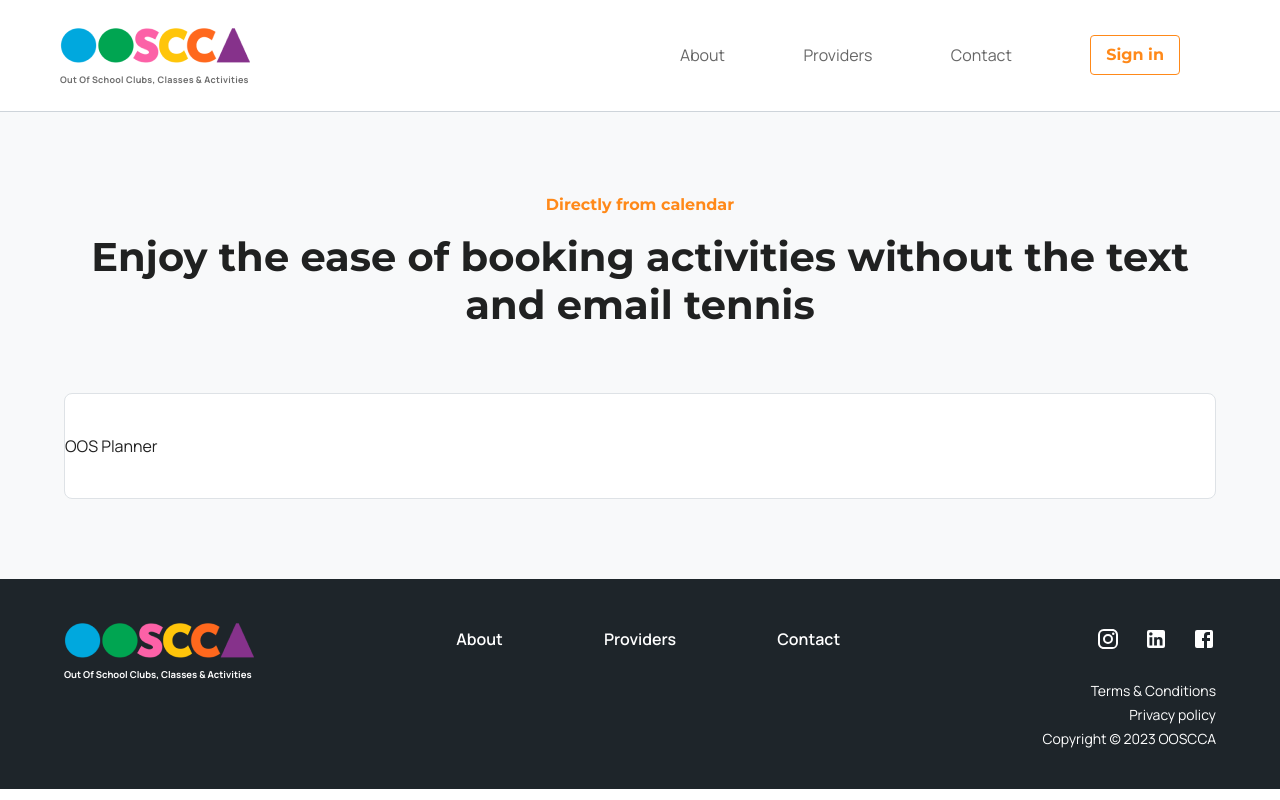
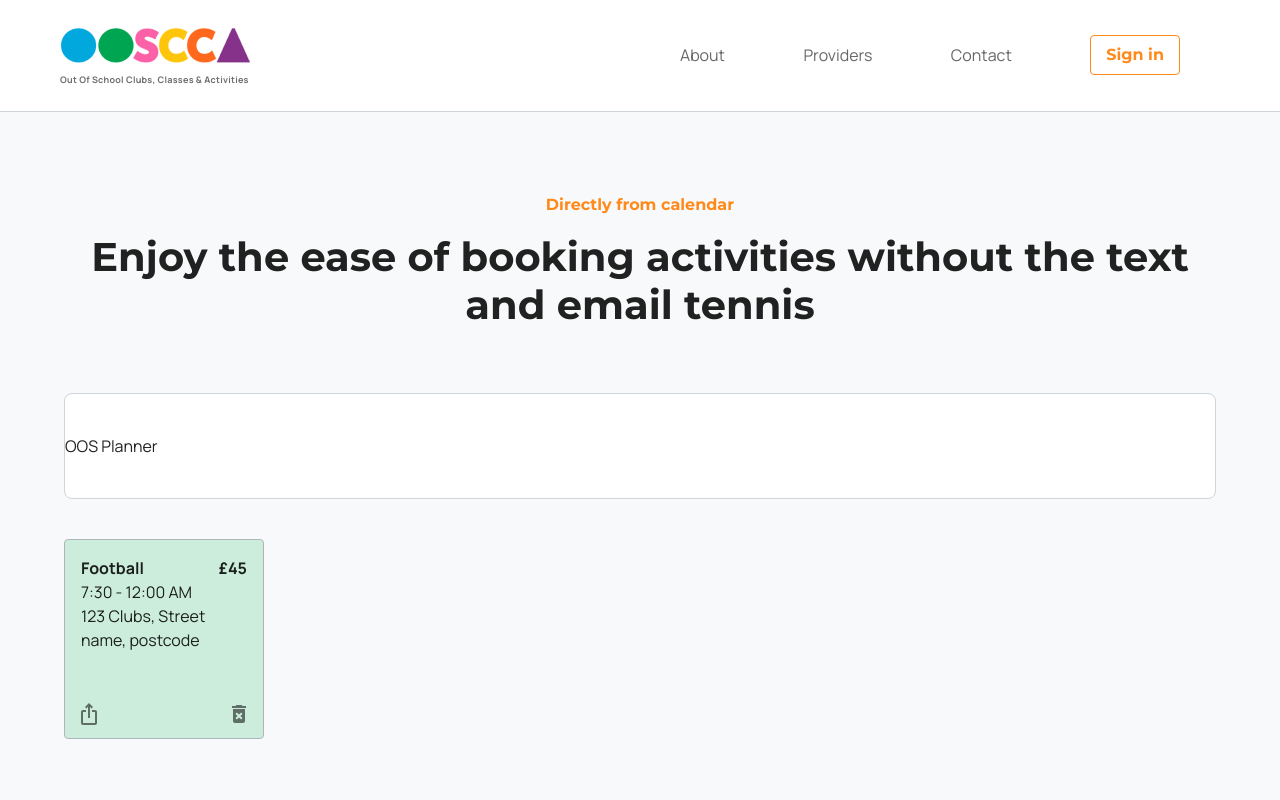
Before and after one commit to digital-brother/ooscca-fe, a Next.js app: page /booking in a window 1280 px wide. Shown: the top 800 px of the page. Built offline with nearby package versions, Linux system fonts and the light colour scheme.

Commit message:
Add booking component

```diff
--- a/src/app/booking/OOSPlannerSection.js
+++ b/src/app/booking/OOSPlannerSection.js
@@ -1,8 +1,52 @@
-import { Box, Container, Typography } from "@mui/material";
+import { Box, Button, Container, IconButton, Typography } from "@mui/material";
+import IosShareIcon from "@mui/icons-material/IosShare";
+import DeleteForeverIcon from "@mui/icons-material/DeleteForever";
+
+function Booking() {
+  const booking = {
+    type: "Football",
+    time: "7:30 - 12:00 AM",
+    address: "123 Clubs, Street name, postcode",
+    price: 45,
+  };
+
+  return (
+    <Box
+      sx={{
+        mt: 5,
+        display: "flex",
+        flexDirection: "column",
+        maxWidth: 200,
+        minHeight: 200,
+        p: 2,
+        position: "relative",
+        border: "1px solid",
+        borderColor: "grey.400",
+        borderRadius: 1,
+        bgcolor: "green.100",
+      }}
+    >
+      <Box sx={{ display: "flex", justifyContent: "space-between" }}>
+        <Typography sx={{ fontWeight: 700 }}>{booking.type}</Typography>
+        <Typography sx={{ right: 12, top: 12, fontWeight: 700 }}>£{booking.price}</Typography>
+      </Box>
+      <Typography>{booking.time}</Typography>
+      <Typography>{booking.address}</Typography>
+      <Box sx={{ mt: "auto", mb: -1.5, mx: -1.5, display: "flex", justifyContent: "space-between" }}>
+        <IconButton>
+          <IosShareIcon />
+        </IconButton>
+        <IconButton>
+          <DeleteForeverIcon />
+        </IconButton>
+      </Box>
+    </Box>
+  );
+}
 
 function OOSPlanner({ sx }) {
   return (
-    <Box sx={{ borderRadius: 2, bgcolor: "white", border: "1px solid", borderColor: "grey.200", ...sx }}>
+    <Box sx={{ borderRadius: 2, bgcolor: "white", border: "1px solid", borderColor: "grey.300", ...sx }}>
       OOS Planner
     </Box>
   );
@@ -19,6 +63,7 @@ export default function OOSPlannerSection() {
           </Typography>
         </Box>
         <OOSPlanner sx={{ mt: 8, py: 5 }} />
+        <Booking />
       </Container>
     </Box>
   );
```
